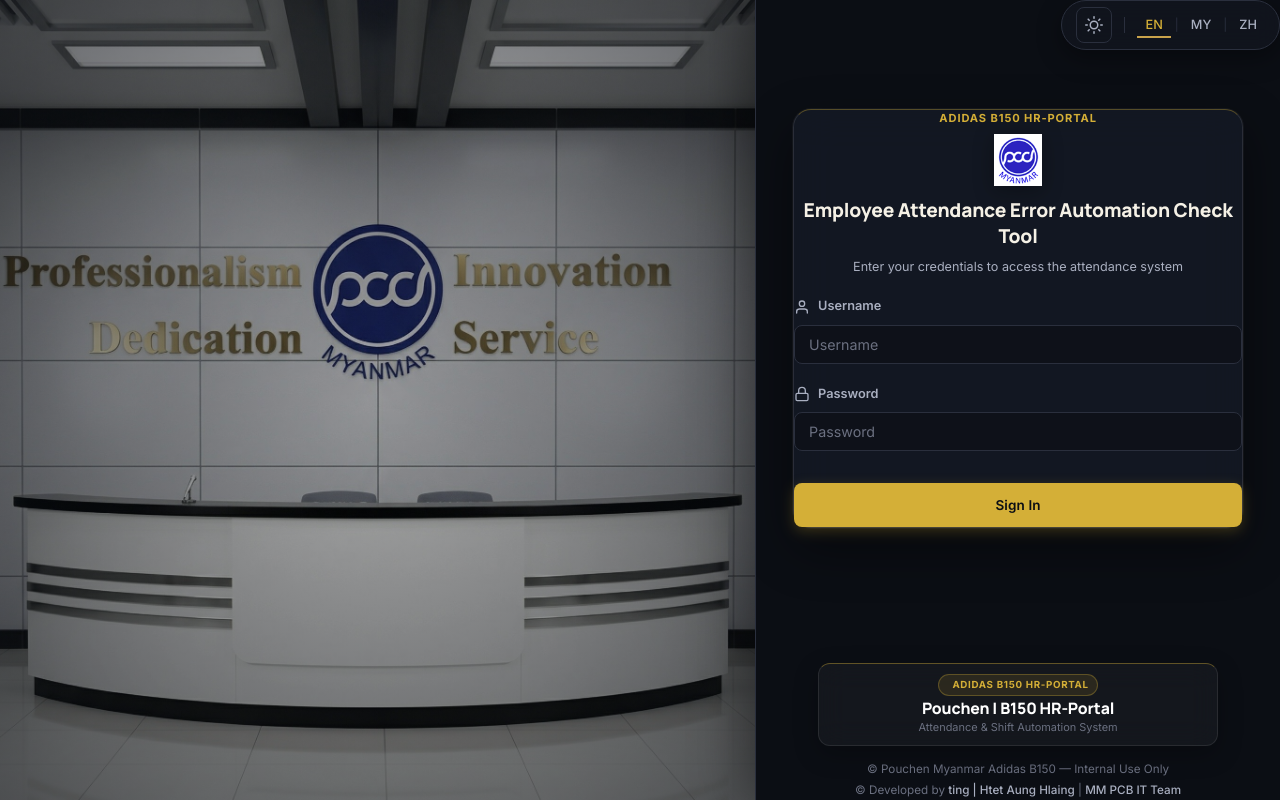
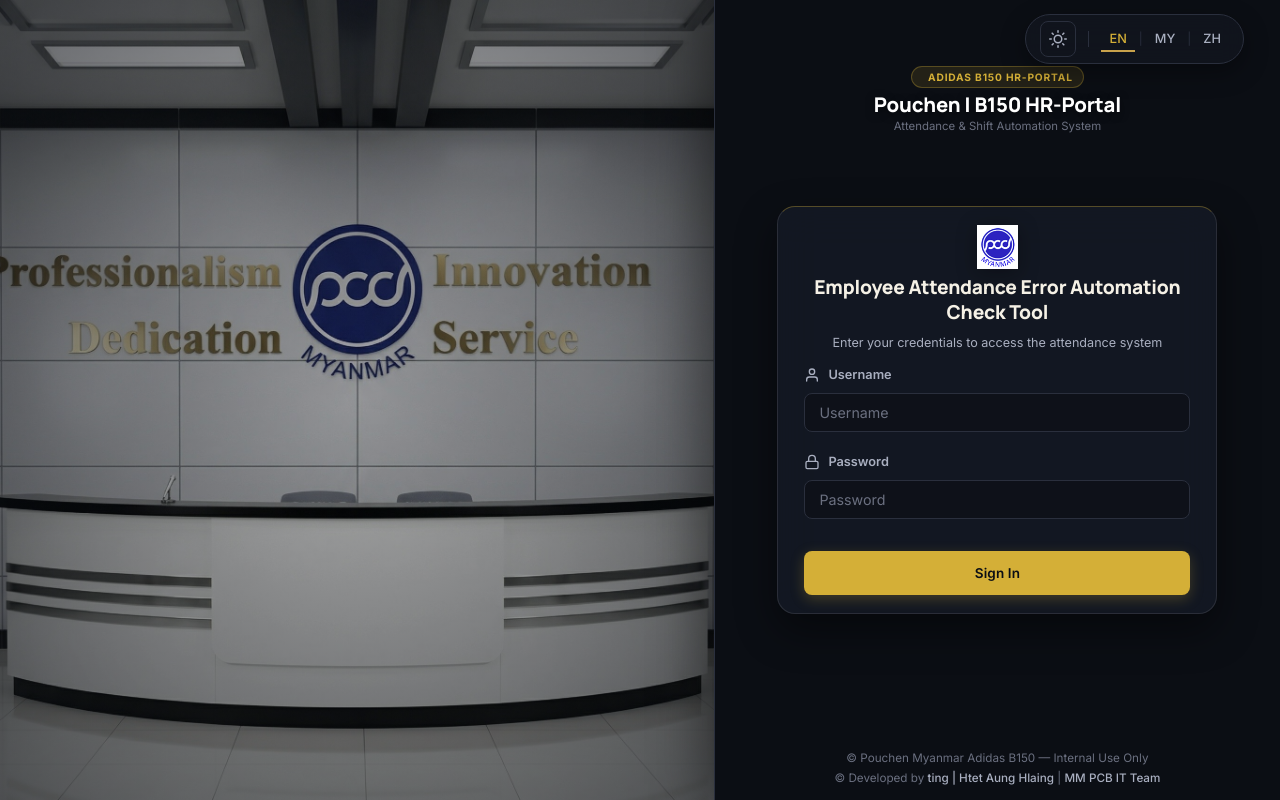
Before and after one commit to vibecode-ting/pma_hr, a website built with Vite: page index.html in a window 1280 px wide. Built offline with nearby package versions, Linux system fonts and the light colour scheme.

Commit message:
Restructure right panel: move brand text to top center without box, optimize login box and buttons

```diff
--- a/src/main.ts
+++ b/src/main.ts
@@ -196,6 +196,27 @@ function renderLogin(container: HTMLElement): void {
 
   rightPanel.appendChild(panelTop);
 
+  // ── Top Center Brand Header (No box, just title & text) ──
+  const topBrand = document.createElement('div');
+  topBrand.className = 'login-right-top-brand';
+
+  const brandBadge = document.createElement('div');
+  brandBadge.className = 'login-right-brand-badge';
+  brandBadge.innerHTML = `<span class="badge-dot"></span><span>ADIDAS B150 HR-PORTAL</span>`;
+  topBrand.appendChild(brandBadge);
+
+  const brandTitle = document.createElement('h1');
+  brandTitle.className = 'login-right-brand-title';
+  brandTitle.textContent = 'Pouchen | B150 HR-Portal';
+  topBrand.appendChild(brandTitle);
+
+  const brandSub = document.createElement('p');
+  brandSub.className = 'login-right-brand-sub';
+  brandSub.textContent = 'Attendance & Shift Automation System';
+  topBrand.appendChild(brandSub);
+
+  rightPanel.appendChild(topBrand);
+
   // Center Form Container with Glass & Shadows
   const formContainer = document.createElement('div');
   formContainer.className = 'login-form-container login-glass-card';
@@ -203,11 +224,6 @@ function renderLogin(container: HTMLElement): void {
   // Form Header: Centered Logo & Centered APP Title
   const formHeader = document.createElement('div');
   formHeader.className = 'login-form-header';
-
-  const brandTag = document.createElement('div');
-  brandTag.className = 'login-right-brand-tag';
-  brandTag.textContent = 'ADIDAS B150 HR-PORTAL';
-  formHeader.appendChild(brandTag);
 
   const rightLogo = document.createElement('img');
   rightLogo.src = './pouchen_logo.png';
@@ -286,30 +302,6 @@ function renderLogin(container: HTMLElement): void {
 
   rightPanel.appendChild(formContainer);
 
-  // ── Bottom Section in Right Panel: Smaller, Transparent, Centered Brand Card & Footer ──
-  const rightBottom = document.createElement('div');
-  rightBottom.className = 'login-right-bottom';
-
-  const brandCard = document.createElement('div');
-  brandCard.className = 'login-right-brand-card';
-
-  const brandPill = document.createElement('div');
-  brandPill.className = 'login-right-card-badge';
-  brandPill.innerHTML = `<span class="badge-dot"></span><span>ADIDAS B150 HR-PORTAL</span>`;
-  brandCard.appendChild(brandPill);
-
-  const brandTitle = document.createElement('div');
-  brandTitle.className = 'login-right-card-title';
-  brandTitle.textContent = 'Pouchen | B150 HR-Portal';
-  brandCard.appendChild(brandTitle);
-
-  const brandSub = document.createElement('div');
-  brandSub.className = 'login-right-card-sub';
-  brandSub.textContent = 'Attendance & Shift Automation System';
-  brandCard.appendChild(brandSub);
-
-  rightBottom.appendChild(brandCard);
-
   // Panel Footer
   const panelFooter = document.createElement('footer');
   panelFooter.className = 'login-panel-footer';
@@ -324,9 +316,7 @@ function renderLogin(container: HTMLElement): void {
 
   panelFooter.appendChild(footerLine1);
   panelFooter.appendChild(footerLine2);
-  rightBottom.appendChild(panelFooter);
-
-  rightPanel.appendChild(rightBottom);
+  rightPanel.appendChild(panelFooter);
 
   page.appendChild(rightPanel);
   container.appendChild(page);
--- a/src/styles/global.css
+++ b/src/styles/global.css
@@ -284,12 +284,13 @@ h1, h2, h3, h4, h5 {
   display: flex;
   flex-direction: column;
   justify-content: space-between;
-  padding: var(--space-4) var(--space-7);
+  align-items: center;
+  padding: 14px 36px 12px;
   background: var(--bg-void);
   border-left: 1px solid var(--border-hairline);
   position: relative;
   z-index: 5;
-  overflow-y: auto;
+  overflow: hidden;
   box-shadow: -15px 0 45px rgba(0, 0, 0, 0.35);
 }
 
@@ -306,19 +307,79 @@ h1, h2, h3, h4, h5 {
   width: 100%;
 }
 
+/* Top Center Brand Header (Without box, just text and title) */
+.login-right-top-brand {
+  display: flex;
+  flex-direction: column;
+  align-items: center;
+  text-align: center;
+  margin: 2px 0 8px 0;
+  width: 100%;
+}
+
+.login-right-brand-badge {
+  display: inline-flex;
+  align-items: center;
+  gap: 6px;
+  padding: 2px 10px;
+  border-radius: 9999px;
+  background: rgba(212, 175, 55, 0.12);
+  border: 1px solid rgba(212, 175, 55, 0.3);
+  color: #D4AF37;
+  font-size: 0.68rem;
+  font-weight: 700;
+  letter-spacing: 0.08em;
+  text-transform: uppercase;
+  margin-bottom: 4px;
+}
+
+[data-theme="light"] .login-right-brand-badge {
+  color: #0F2D6B; /* Dark Blue */
+  border-color: rgba(15, 45, 107, 0.25);
+  background: rgba(15, 45, 107, 0.06);
+}
+
+.login-right-brand-title {
+  font-family: var(--font-display);
+  font-size: 1.35rem;
+  font-weight: 800;
+  line-height: 1.2;
+  letter-spacing: -0.01em;
+  color: #FFFFFF;
+  margin: 0 0 2px 0;
+  text-shadow: 0 2px 8px rgba(0, 0, 0, 0.5);
+}
+
+[data-theme="light"] .login-right-brand-title {
+  color: #0F2D6B; /* Dark Blue */
+  text-shadow: none;
+}
+
+.login-right-brand-sub {
+  font-size: 0.76rem;
+  color: var(--text-muted);
+  line-height: 1.3;
+  margin: 0;
+}
+
+[data-theme="light"] .login-right-brand-sub {
+  color: #1E3A8A;
+  opacity: 0.85;
+}
+
 /* Center Form Container with Glassmorphism & Layered Shadows */
 .login-form-container.login-glass-card {
   width: 100%;
-  max-width: 450px;
-  margin: auto;
-  padding: var(--space-6) var(--space-7);
+  max-width: 440px;
+  margin: auto 0;
+  padding: 18px 26px;
   background: rgba(22, 27, 39, 0.75);
   backdrop-filter: blur(20px);
   -webkit-backdrop-filter: blur(20px);
   border: 1px solid rgba(255, 255, 255, 0.1);
   border-top: 1px solid rgba(212, 175, 55, 0.35);
   border-radius: var(--radius-xl, 18px);
-  box-shadow: 0 20px 50px rgba(0, 0, 0, 0.45), 0 0 0 1px rgba(255, 255, 255, 0.05);
+  box-shadow: 0 16px 40px rgba(0, 0, 0, 0.45);
 }
 
 [data-theme="light"] .login-form-container.login-glass-card {
@@ -327,7 +388,7 @@ h1, h2, h3, h4, h5 {
   -webkit-backdrop-filter: blur(20px);
   border: 1px solid rgba(226, 232, 240, 0.9);
   border-top: 1px solid rgba(212, 175, 55, 0.45);
-  box-shadow: 0 20px 50px rgba(15, 23, 42, 0.1), 0 1px 3px rgba(15, 23, 42, 0.05);
+  box-shadow: 0 16px 40px rgba(15, 23, 42, 0.08);
 }
 
 .login-form-header {
@@ -335,29 +396,41 @@ h1, h2, h3, h4, h5 {
   display: flex;
   flex-direction: column;
   align-items: center;
-  margin-bottom: var(--space-5);
-}
-
-.login-right-brand-tag {
-  font-size: 0.74rem;
-  font-weight: 800;
-  letter-spacing: 0.08em;
-  text-transform: uppercase;
-  color: var(--accent-gold, #D4AF37);
-  margin-bottom: 6px;
-}
-
-[data-theme="light"] .login-right-brand-tag {
-  color: #0F2D6B; /* Dark Blue */
-  font-weight: 800;
+  margin-bottom: 12px;
 }
 
 .login-right-logo {
-  height: 52px;
+  height: 44px;
   width: auto;
   object-fit: contain;
-  margin-bottom: var(--space-3);
+  margin-bottom: 6px;
   filter: drop-shadow(0 4px 10px rgba(0, 0, 0, 0.35));
+}
+
+.login-right-app-title {
+  font-family: var(--font-display);
+  font-size: 1.15rem;
+  font-weight: 800;
+  color: var(--text-primary);
+  line-height: 1.3;
+  letter-spacing: -0.01em;
+  text-align: center;
+  margin: 0 0 3px 0;
+}
+
+[data-theme="light"] .login-right-app-title {
+  color: #0F2D6B; /* Dark Blue */
+}
+
+.login-form-desc {
+  font-size: 0.75rem;
+  color: var(--text-muted);
+  line-height: 1.35;
+  margin: 0;
+}
+
+[data-theme="light"] .login-form-desc {
+  color: #475569;
 }
 
 .login-right-app-title {
@@ -435,101 +508,18 @@ h1, h2, h3, h4, h5 {
   transform: translateY(-1px);
 }
 
-/* Bottom Section in Right Panel */
-.login-right-bottom {
-  display: flex;
-  flex-direction: column;
-  align-items: center;
-  width: 100%;
-  margin-top: auto;
-  padding-top: var(--space-4);
-  gap: 8px;
-}
-
-/* Smaller, transparent brand card centered at the bottom of the right panel */
-.login-right-brand-card {
-  width: 100%;
-  max-width: 400px;
-  margin: 0 auto;
-  padding: 10px 18px;
-  background: rgba(255, 255, 255, 0.04);
-  backdrop-filter: blur(14px);
-  -webkit-backdrop-filter: blur(14px);
-  border: 1px solid rgba(255, 255, 255, 0.09);
-  border-top: 1px solid rgba(212, 175, 55, 0.4);
-  border-radius: 12px;
-  text-align: center;
-  box-shadow: 0 8px 24px rgba(0, 0, 0, 0.25);
-  display: flex;
-  flex-direction: column;
-  align-items: center;
-}
-
-[data-theme="light"] .login-right-brand-card {
-  background: rgba(255, 255, 255, 0.65);
-  border: 1px solid rgba(15, 45, 107, 0.12);
-  border-top: 1px solid rgba(212, 175, 55, 0.6);
-  box-shadow: 0 8px 20px rgba(15, 23, 42, 0.06);
-}
-
-.login-right-card-badge {
-  display: inline-flex;
-  align-items: center;
-  gap: 5px;
-  padding: 2px 8px;
-  border-radius: 9999px;
-  background: rgba(212, 175, 55, 0.12);
-  border: 1px solid rgba(212, 175, 55, 0.3);
-  color: #D4AF37;
-  font-size: 0.65rem;
-  font-weight: 700;
-  letter-spacing: 0.07em;
-  text-transform: uppercase;
-  margin-bottom: 3px;
-}
-
-[data-theme="light"] .login-right-card-badge {
-  color: #0F2D6B; /* Dark Blue */
-  border-color: rgba(15, 45, 107, 0.25);
-  background: rgba(15, 45, 107, 0.06);
-}
-
-.login-right-card-title {
-  font-family: var(--font-display);
-  font-size: 1.05rem;
-  font-weight: 800;
-  color: #FFFFFF;
-  letter-spacing: -0.01em;
-  line-height: 1.25;
-  margin-bottom: 2px;
-}
-
-[data-theme="light"] .login-right-card-title {
-  color: #0F2D6B; /* Dark Blue */
-}
-
-.login-right-card-sub {
-  font-size: 0.73rem;
-  color: var(--text-muted);
-  line-height: 1.3;
-}
-
-[data-theme="light"] .login-right-card-sub {
-  color: #334155;
-}
-
 /* Footer credits centered in right panel */
 .login-panel-footer {
-  margin-top: 4px;
-  padding-top: 2px;
+  margin-top: auto;
+  padding-top: 6px;
   display: flex;
   flex-direction: column;
   align-items: center;
   justify-content: center;
   text-align: center;
   width: 100%;
-  gap: 3px;
-  font-size: 0.72rem;
+  gap: 2px;
+  font-size: 0.7rem;
   color: var(--text-muted);
 }
 
```
